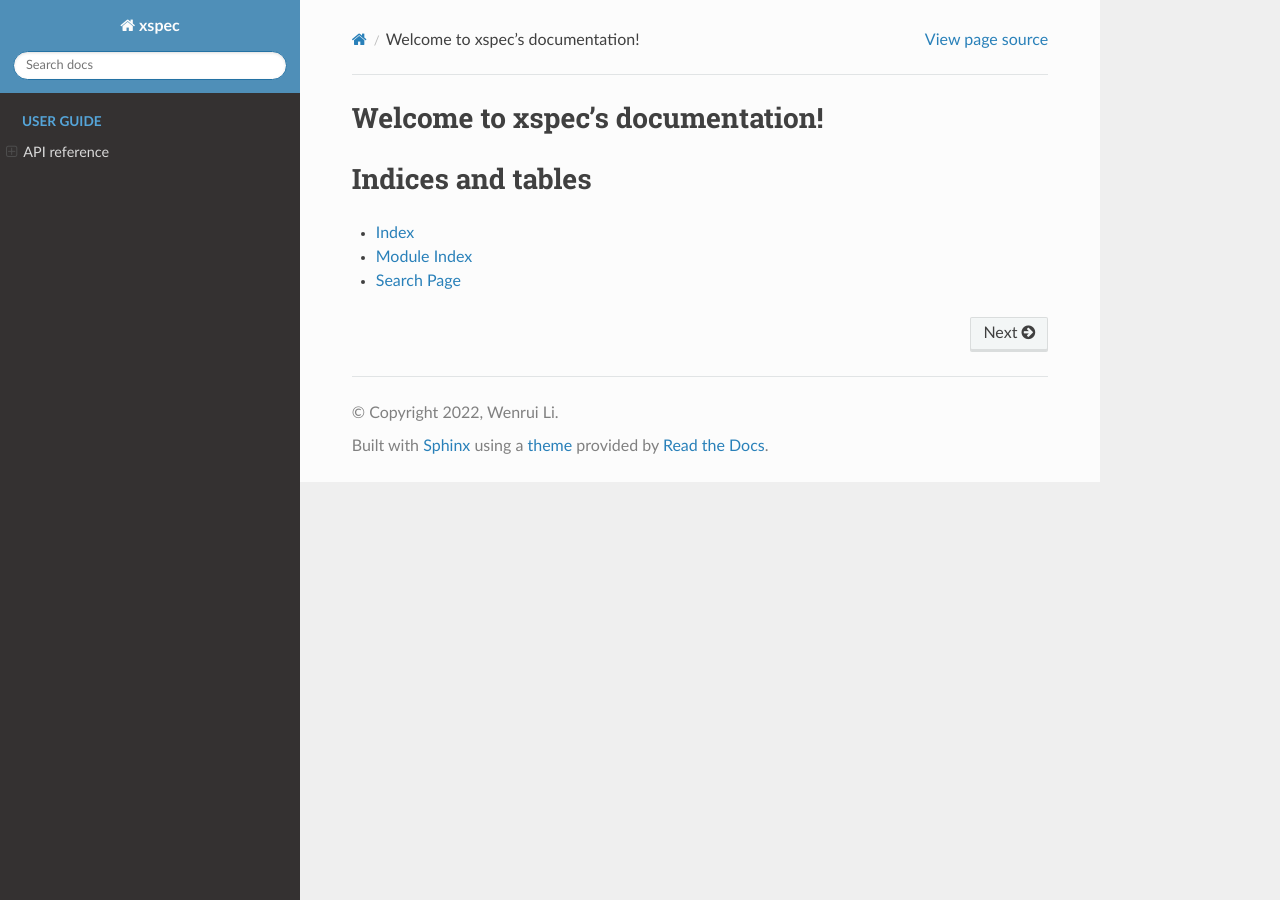
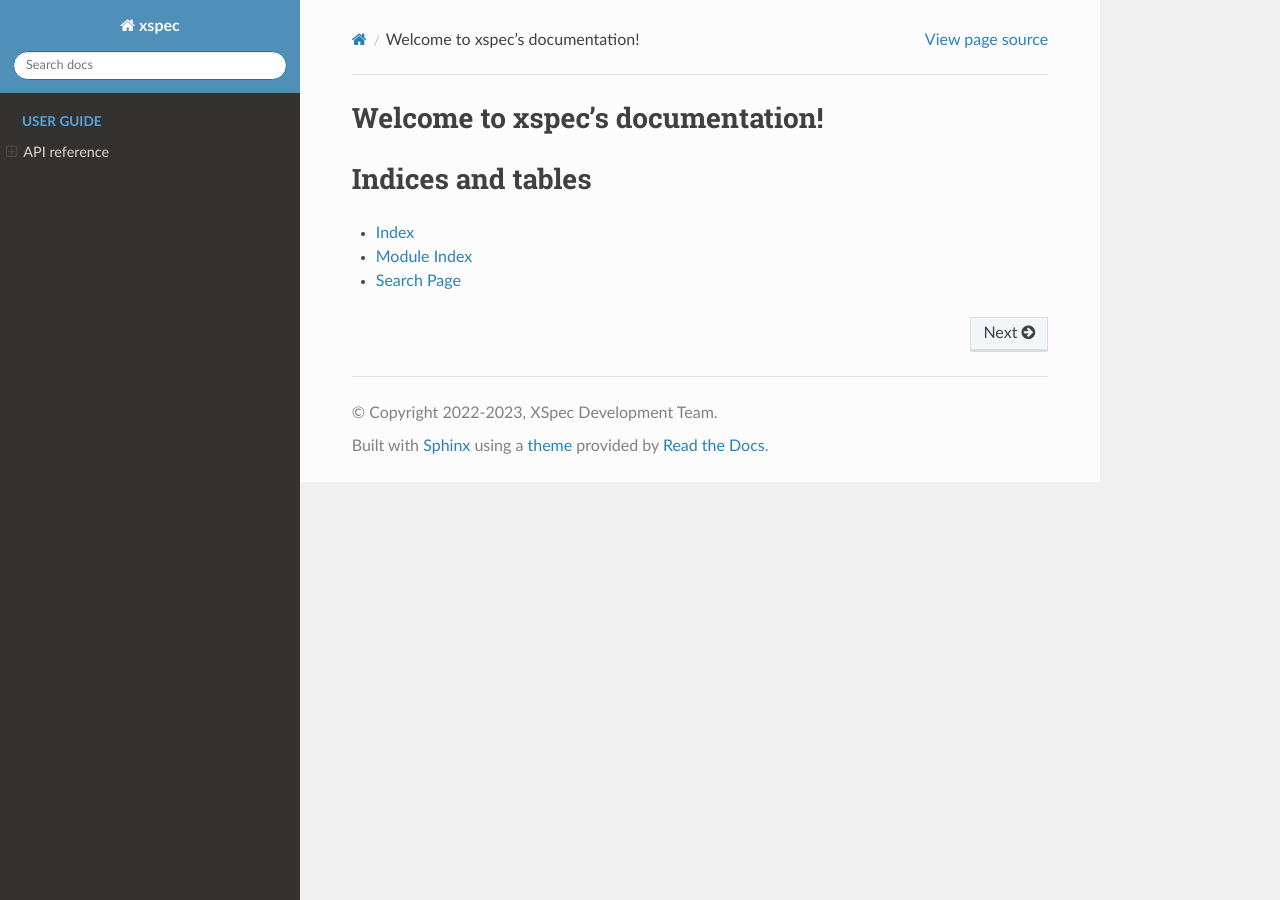
Before and after one commit to cabouman/xcal, a Sphinx documentation site: the page built from docs/source/index.rst, in a window 1280 px wide. Built offline with Sphinx 7.4.7 and the Read the Docs theme 2.0.0, drawn with Linux system fonts in a browser that asks for light colours.

```diff
--- a/docs/requirements.txt
+++ b/docs/requirements.txt
@@ -2,4 +2,4 @@
 sphinxcontrib-bibtex==1.0
 ipython>=6.3.1
 ruamel.yaml~=0.16.12
-sphinx-rtd-theme~=0.5.1
+sphinx-rtd-theme~=1.2.0
--- a/docs/source/conf.py
+++ b/docs/source/conf.py
@@ -9,8 +9,8 @@
 import sphinx_rtd_theme
 
 project = 'xspec'
-copyright = '2022, Wenrui Li'
-author = 'Wenrui Li'
+copyright = '2022-2023, XSpec Development Team'
+author = 'XSpec Development Team'
 release = '0.1.0'
 
 # -- General configuration ---------------------------------------------------
```
Also changed, not shown: 5 other files.
